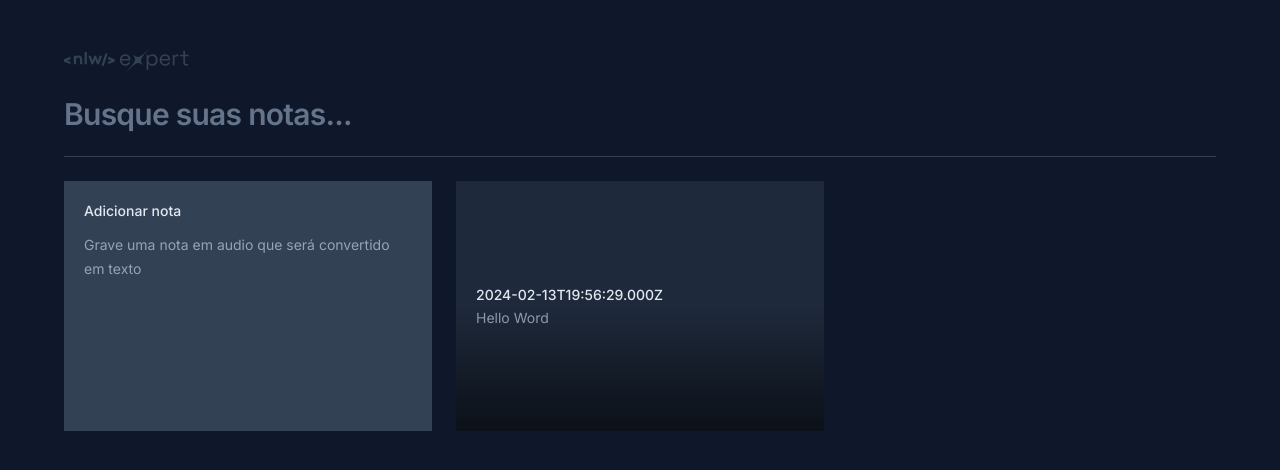
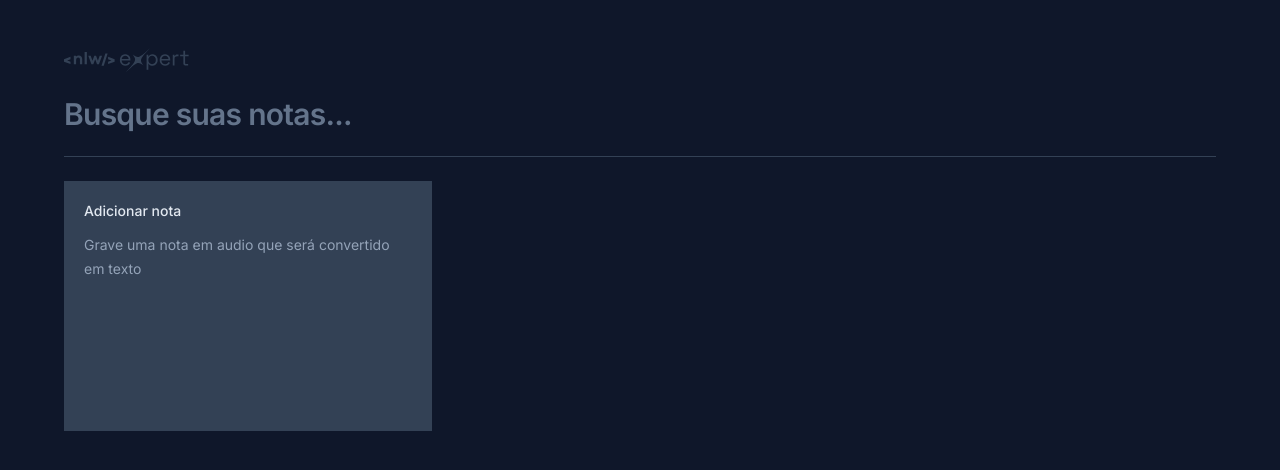
Before and after one commit to PedroGrunwald/Note-Pad, a React (Vite) app: page / in a window 1280 px wide. Shown: the top 470 px of the page. Built offline with nearby package versions, Linux system fonts and the light colour scheme.

Commit message:
feat: add note

```diff
--- a/src/App.tsx
+++ b/src/App.tsx
@@ -1,13 +1,26 @@
+import { useState } from "react";
 import logo from "./assets/Logo.svg";
 import { NewNoteCard } from "./components/New-note-card";
 import { Notecard } from "./components/Note-card";
 
-const note = {
-  date: new Date(),
-  content: "Hello Word",
-};
+interface Note {
+  id: string;
+  date: Date;
+  content: string;
+}
 
 export function App() {
+  const [notes, SetNotes] = useState<Note[]>([]); // <Note> ele vai ter o formato da interface tipada acima.
+
+  function onNoteCreated(content: string) {
+    const newNote = {
+      id: crypto.randomUUID(),
+      date: new Date(),
+      content,
+    };
+    SetNotes([newNote, ...notes]);
+  }
+
   return (
     <div className="mx-auto max-w-6xl my-12 space-y-6">
       <img src={logo} alt="nlw expert" />
@@ -23,9 +36,11 @@
       <div className="h-px bg-slate-700" />
 
       <div className="grid grid-cols-3 gap-6 auto-rows-[250px]">
-        <NewNoteCard />
+        <NewNoteCard onNoteCreated={onNoteCreated} />
 
-        <Notecard note={note} />
+        {notes.map((note) => {
+          return <Notecard key={note.id} note={note} />;
+        })}
       </div>
     </div>
   );
```
